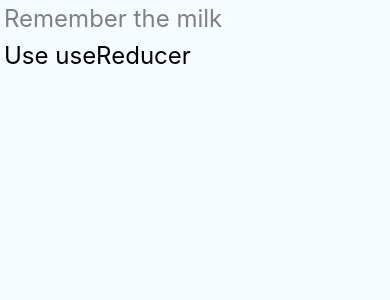
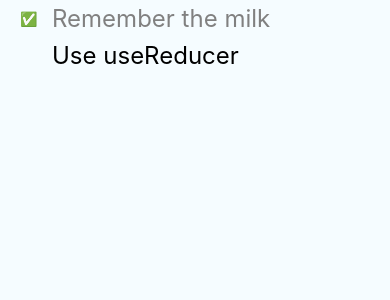
Before and after one commit to januswel/rn-hooks-useReducer, a React Native app: screen / in a window 390 px wide. Shown: the top 300 px of the page. Built offline with nearby package versions, Linux system fonts and the light colour scheme.

Commit message:
:lipstick: add icon

```diff
--- a/src/components/Todo.js
+++ b/src/components/Todo.js
@@ -11,6 +11,11 @@ import { complete, undo } from '../modules/todo'
 const styles = StyleSheet.create({
   container: {
     padding: 4,
+    flexDirection: 'row',
+    alignItems: 'center',
+  },
+  icon: {
+    width: 32,
   },
   action: {
     fontSize: 24,
@@ -28,6 +33,7 @@ export default props => {
 
   return (
     <View style={styles.container}>
+      <Text style={styles.icon}>{props.isDone ? '✅' : ''}</Text>
       <Text
         style={[styles.action, props.isDone ? styles.done : null]}
         onPress={() => dispatch(invert(props))}
--- a/src/components/Todos.js
+++ b/src/components/Todos.js
@@ -1,10 +1,20 @@
 import React from 'react'
-import { FlatList } from 'react-native'
+import {
+  FlatList,
+  StyleSheet,
+} from 'react-native'
 
 import Todo from './Todo'
 
+const styles = StyleSheet.create({
+  container: {
+    marginHorizontal: 16,
+  },
+})
+
 export default props => (
   <FlatList
+    style={styles.container}
     data={props.todos}
     renderItem={({item, index}) => <Todo {...item} index={index} />}
   />
```
